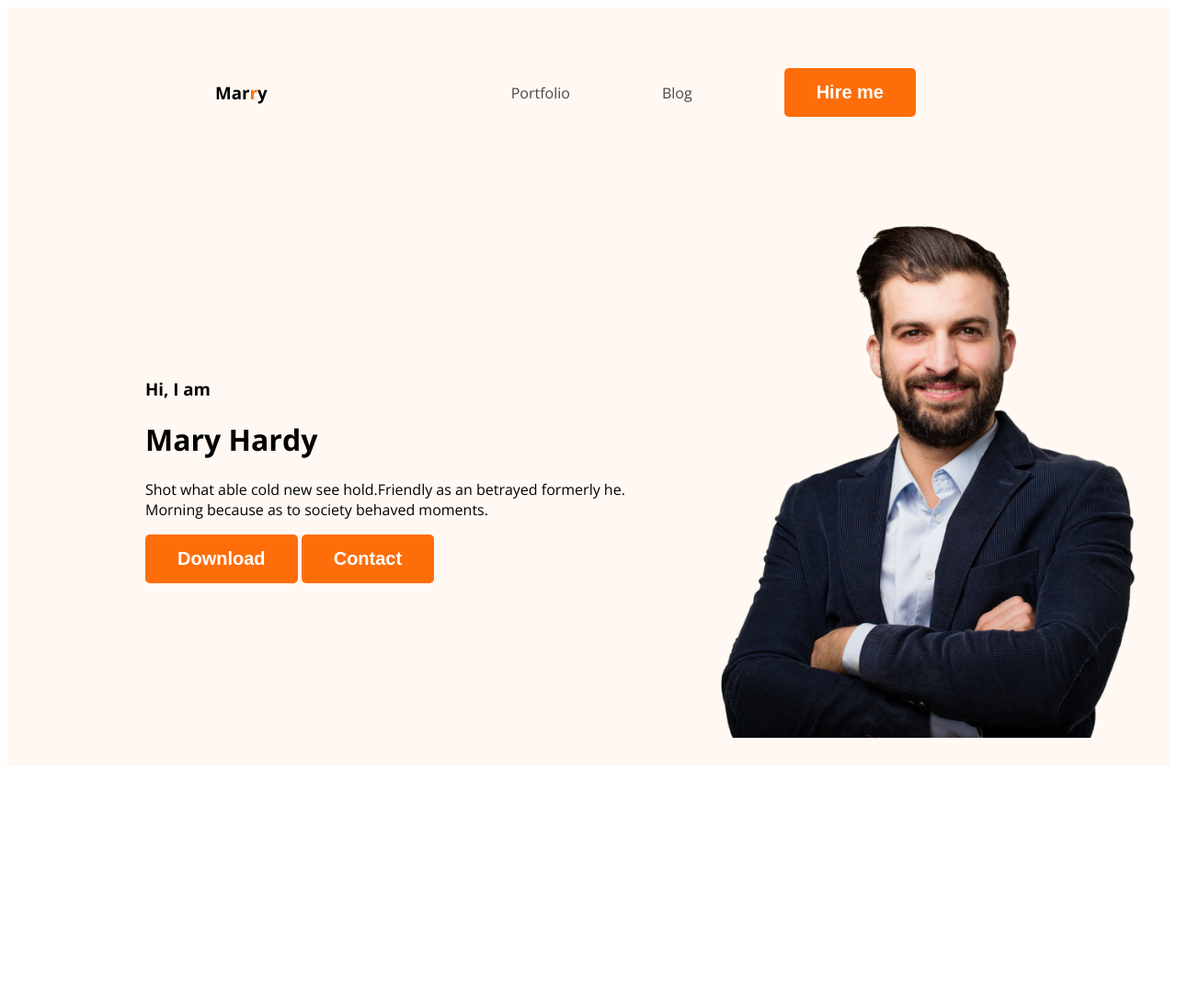
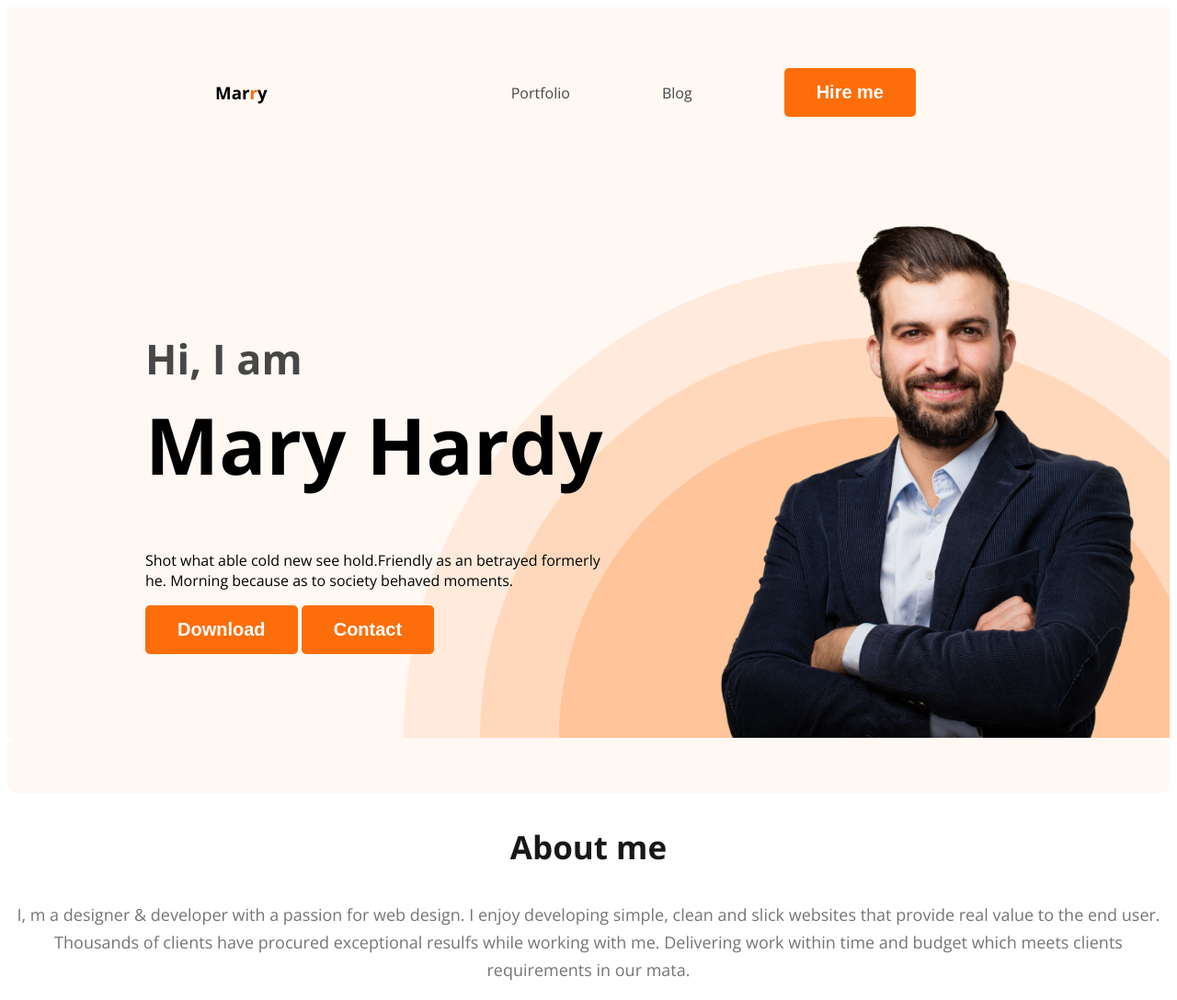
Before and after one commit to Rumman201/web-developer-portfolio, a plain HTML site: page index.html in a window 1280 px wide. Shown: the whole page at 92% size. Before the commit the page ends 840 px from the top, so only its background shows below. Drawn offline with nearby package versions, Linux system fonts and the light colour scheme.

Commit message:
about me

```diff
--- a/index.html
+++ b/index.html
@@ -1,14 +1,16 @@
 <!DOCTYPE html>
 <html lang="en">
+
 <head>
     <meta charset="UTF-8">
     <meta name="viewport" content="width=device-width, initial-scale=1.0">
     <title>Developer portfolio</title>
     <link rel="preconnect" href="https://fonts.googleapis.com">
-<link rel="preconnect" href="https://fonts.gstatic.com" crossorigin>
-<link href="https://fonts.googleapis.com/css2?family=Open+Sans:wght@400;700;800&display=swap" rel="stylesheet">
+    <link rel="preconnect" href="https://fonts.gstatic.com" crossorigin>
+    <link href="https://fonts.googleapis.com/css2?family=Open+Sans:wght@400;700;800&display=swap" rel="stylesheet">
     <link rel="stylesheet" href="styles/portfolio.css">
 </head>
+
 <body>
     <header class="header">
         <nav>
@@ -21,17 +23,24 @@
 
         </nav>
         <div class="banner">
-            <div>
-                <h3 class="banner-greeting">Hi, I  am</h3>
+            <div class="banner-content">
+                <h3 class="banner-greeting">Hi, I am</h3>
                 <h1 class="banner-title">Mary Hardy</h1>
-                <p>Shot what able cold new see hold.Friendly as an betrayed formerly he. Morning because as to society behaved moments.</p>
+                <p>Shot what able cold new see hold.Friendly as an betrayed formerly he. Morning because as to society
+                    behaved moments.</p>
                 <button class="btn-primary">Download</button>
                 <button class="btn-primary">Contact</button>
             </div>
             <img class="profile-pic" src="images/hardy.png" alt="">
         </div>
     </header>
-    <main></main>
+    <main>
+        <section class="about "></section>
+        <h3 class="section-title">About me</h3>
+        <p class="section-describtion">I, m a designer & developer with a passion for web design. I enjoy developing simple, clean and slick websites that provide real value to the end user. Thousands of clients have procured exceptional resulfs while working with me. Delivering work within time and budget which meets clients requirements in our mata.
+            </p>
+    </main>
     <footer></footer>
 </body>
+
 </html>
--- a/styles/portfolio.css
+++ b/styles/portfolio.css
@@ -46,13 +46,60 @@ nav a {
 
 .header {
     background-color: #FFF8F3;
+    background-image: url('../images/header_bg.png');
+    background-repeat: no-repeat;
+    background-position: bottom right;
 }
 
 .banner {
-    padding: 30px 30px 30px 150px;
+    padding: 30px 30px 0px 150px;
     display: flex;
     align-items: center;
+    justify-content: space-between;
+
 }
-.banner .profile-pic{
+
+.banner-content {
+    max-width: 500px;
+}
+
+.banner .profile-pic {
     width: 500px;
 }
+
+.banner-greeting {
+    font-size: 45px;
+    color: #474747;
+    margin-bottom: 0;
+}
+
+.banner-title {
+    font-size: 85px;
+    font-weight: 700;
+    margin-top: 5px;
+    margin-bottom: ;
+}
+
+.about {
+    padding: 30px;
+    border-radius: 10px;
+    background: #FFF8F3;
+    margin-top: 130px 0;
+}
+
+.section-title {
+    color: #181818;
+    text-align: center;
+    font-size: 35px;
+    font-weight: 700;
+
+}
+
+.section-describtion {
+    color:  #757575;
+    text-align: center;
+
+    font-size: 18px;
+    font-weight: 400;
+    line-height: 30px;
+}
```
